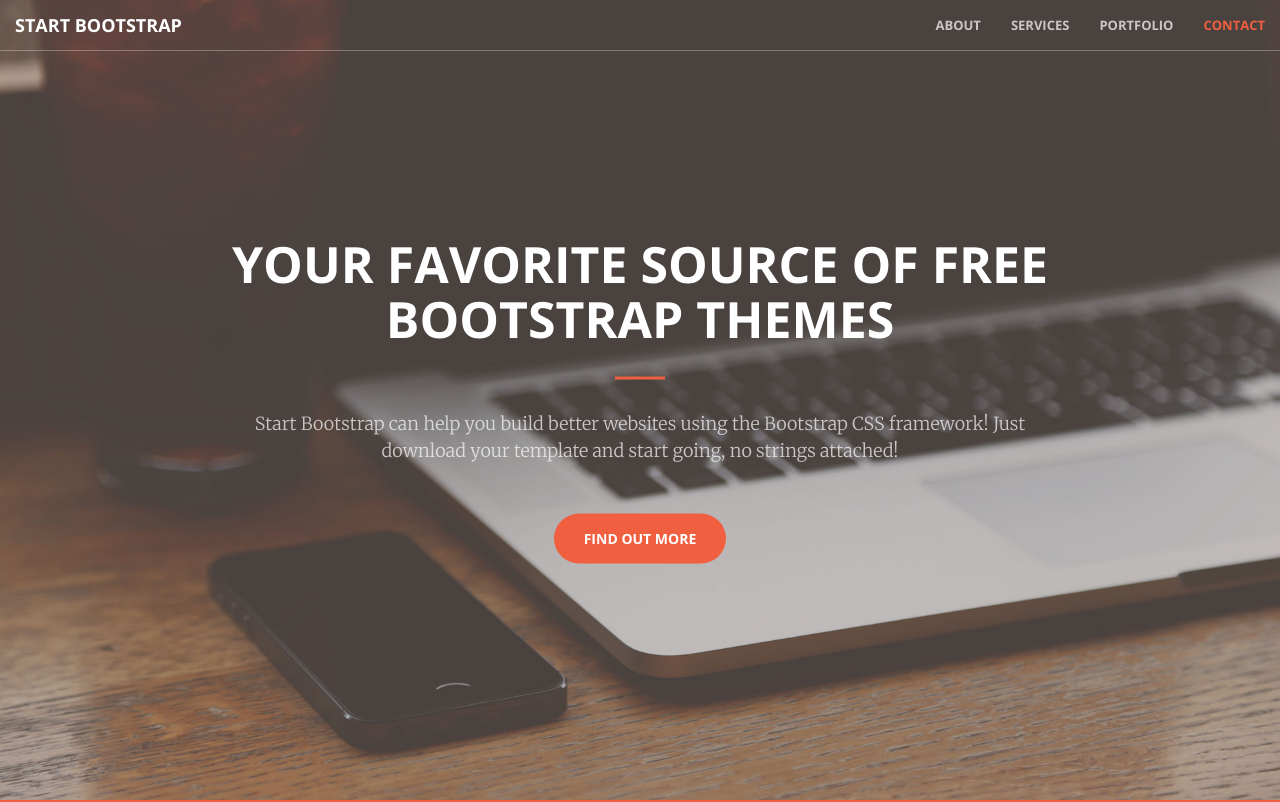
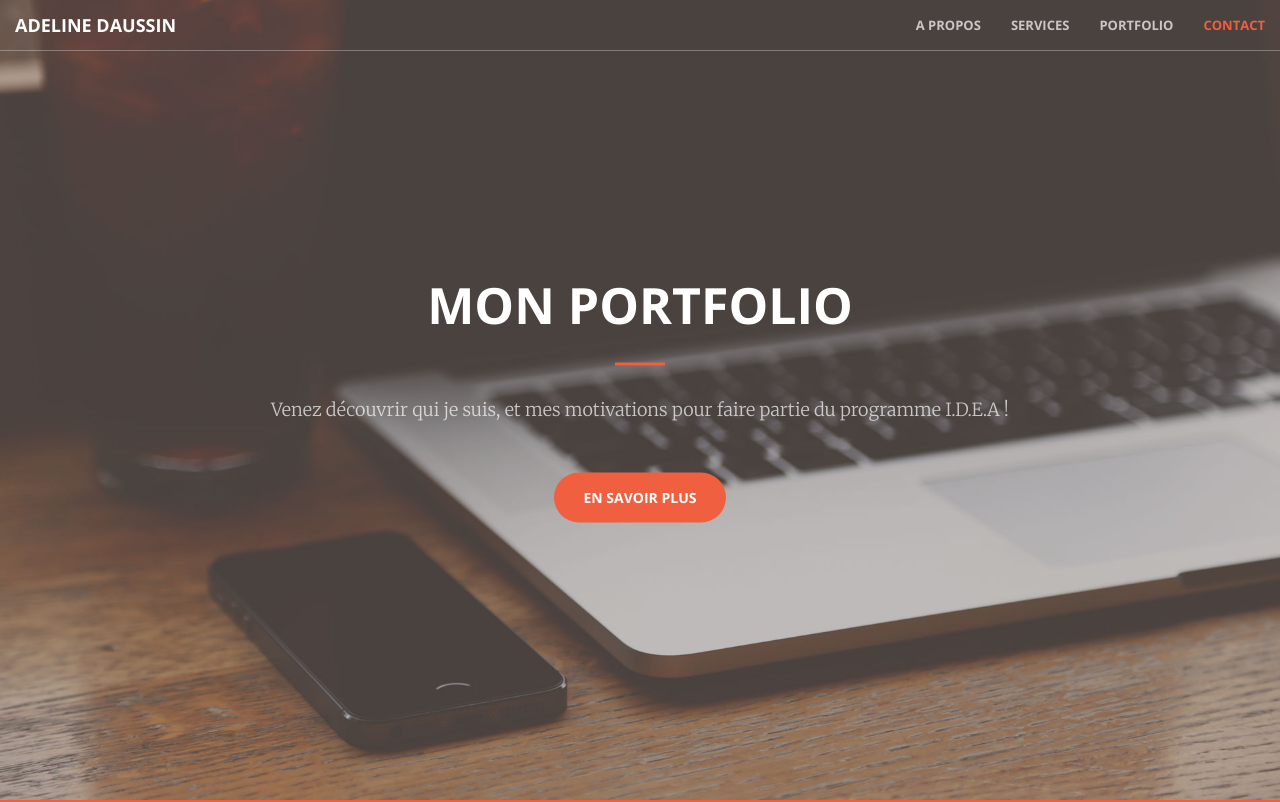
Before and after one commit to A2EM/A2portfolioIDEA, a website: page index.html in a window 1280 px wide. Shown: the top 802 px of the page. Drawn offline with nearby package versions, Linux system fonts and the light colour scheme.

Commit message:
Update index.html

```diff
--- a/index.html
+++ b/index.html
@@ -1,5 +1,5 @@
 <!DOCTYPE html>
-<html lang="en">
+<html lang="fr">
 
 <head>
 
@@ -9,7 +9,7 @@
     <meta name="description" content="">
     <meta name="author" content="">
 
-    <title>Creative - Start Bootstrap Theme</title>
+    <title>Protfolio Adeline Daussin</title>
 
     <!-- Bootstrap Core CSS -->
     <link href="vendor/bootstrap/css/bootstrap.min.css" rel="stylesheet">
@@ -43,14 +43,14 @@
                 <button type="button" class="navbar-toggle collapsed" data-toggle="collapse" data-target="#bs-example-navbar-collapse-1">
                     <span class="sr-only">Toggle navigation</span> Menu <i class="fa fa-bars"></i>
                 </button>
-                <a class="navbar-brand page-scroll" href="#page-top">Start Bootstrap</a>
+                <a class="navbar-brand page-scroll" href="#page-top">Adeline Daussin</a>
             </div>
 
             <!-- Collect the nav links, forms, and other content for toggling -->
             <div class="collapse navbar-collapse" id="bs-example-navbar-collapse-1">
                 <ul class="nav navbar-nav navbar-right">
                     <li>
-                        <a class="page-scroll" href="#about">About</a>
+                        <a class="page-scroll" href="#about">A propos</a>
                     </li>
                     <li>
                         <a class="page-scroll" href="#services">Services</a>
@@ -71,10 +71,10 @@
     <header>
         <div class="header-content">
             <div class="header-content-inner">
-                <h1 id="homeHeading">Your Favorite Source of Free Bootstrap Themes</h1>
+                <h1 id="homeHeading">Mon portfolio</h1>
                 <hr>
-                <p>Start Bootstrap can help you build better websites using the Bootstrap CSS framework! Just download your template and start going, no strings attached!</p>
-                <a href="#about" class="btn btn-primary btn-xl page-scroll">Find Out More</a>
+                <p>Venez découvrir qui je suis, et mes motivations pour faire partie du programme I.D.E.A !</p>
+                <a href="#about" class="btn btn-primary btn-xl page-scroll">En savoir plus</a>
             </div>
         </div>
     </header>
```
